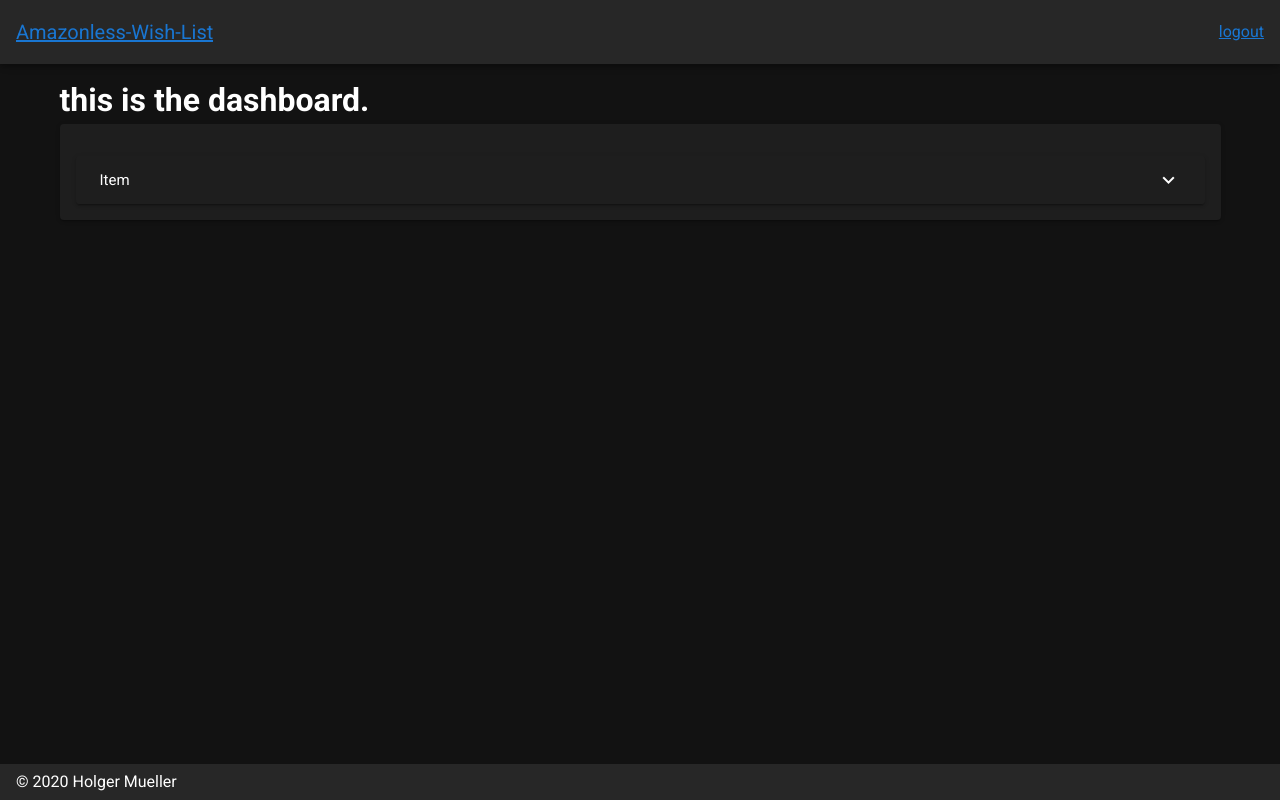
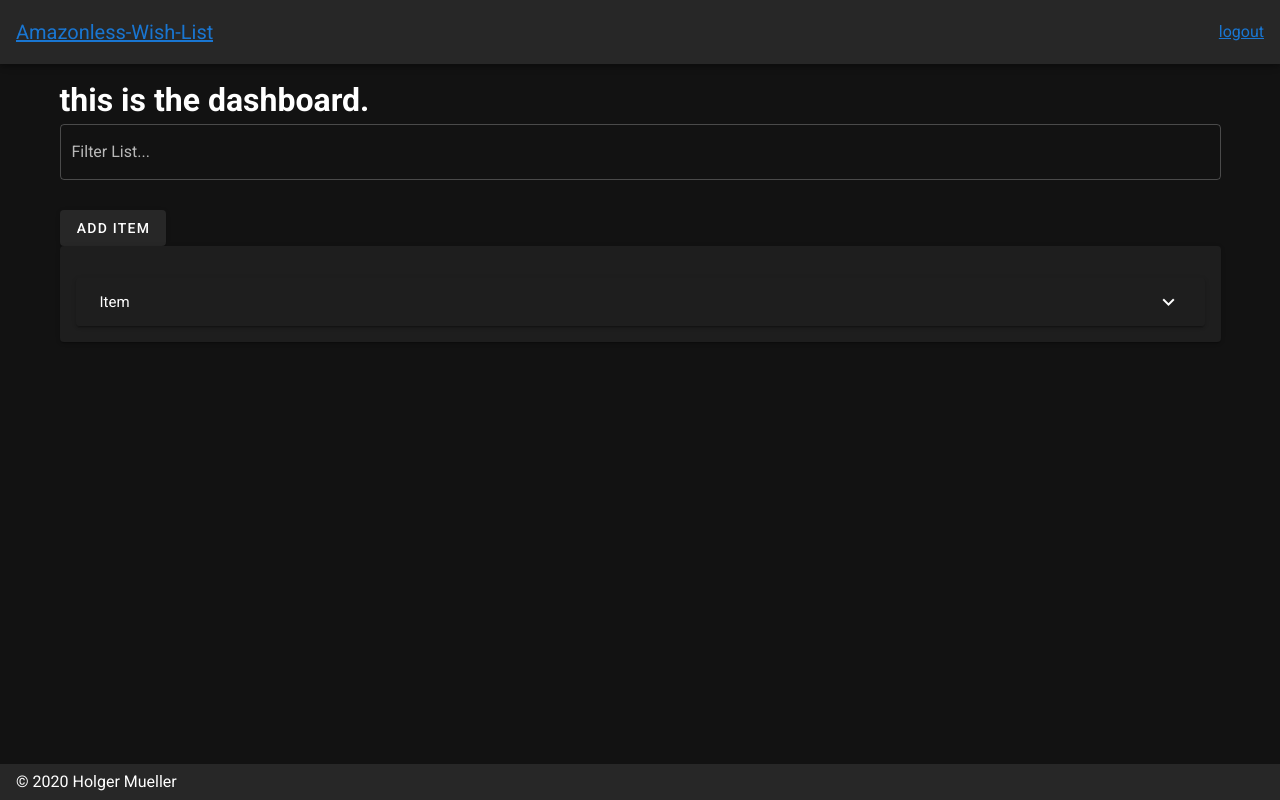
Before and after one commit to Holgermueller/amazonless-wish-list, a Nuxt app: page /Dashboard/dashboard in a window 1280 px wide. Built offline with nearby package versions, Linux system fonts and the light colour scheme.

Commit message:
added filter and dialog

```diff
--- /dev/null
+++ b/components/dialogs/addItem/addItemDialog.vue
@@ -0,0 +1,37 @@
+<template>
+  <div>
+    <v-dialog v-model="dialog" width="500">
+      <template v-slot:activator="{ on, attrs }">
+        <v-btn v-bind="attrs" v-on="on"> Add Item</v-btn>
+      </template>
+
+      <v-card>
+        <v-card-title>Add an Item </v-card-title>
+
+        <v-card-text>
+          <v-flex>
+            <v-text-field label="Artist" outlined clearable></v-text-field>
+          </v-flex>
+        </v-card-text>
+
+        <v-card-actions>
+          <v-btn>Cancel</v-btn>
+          <v-spacer></v-spacer>
+          <v-btn>Add</v-btn>
+        </v-card-actions>
+      </v-card>
+    </v-dialog>
+  </div>
+</template>
+
+<script>
+export default {
+  name: "AddItemDialog",
+
+  data() {
+    return {
+      dialog: false
+    };
+  }
+};
+</script>
--- /dev/null
+++ b/components/filters/listFilter.vue
@@ -0,0 +1,22 @@
+<template>
+  <div>
+    <v-text-field
+      v-model="filterTerm"
+      label="Filter List..."
+      outlined
+      clearable
+    ></v-text-field>
+  </div>
+</template>
+
+<script>
+export default {
+  name: "ListFilter",
+
+  data() {
+    return {
+      filterTerm: ""
+    };
+  }
+};
+</script>
--- a/pages/Dashboard/dashboard.vue
+++ b/pages/Dashboard/dashboard.vue
@@ -1,6 +1,10 @@
 <template>
   <div>
     <h1>this is the dashboard.</h1>
+
+    <ListFilter />
+
+    <AddItemDialog />
 
     <div>
       <v-card>
@@ -15,12 +19,16 @@
 
 <script>
 import ItemDisplay from "./itemDisplay";
+import ListFilter from "../../components/filters/listFilter";
+import AddItemDialog from "../../components/dialogs/addItem/addItemDialog";
 
 export default {
   name: "Dashboard",
 
   components: {
-    ItemDisplay
+    ItemDisplay,
+    ListFilter,
+    AddItemDialog
   },
 
   data() {
```
Also changed, not shown: components/dialogs/addItem/addForm.vue (added).
